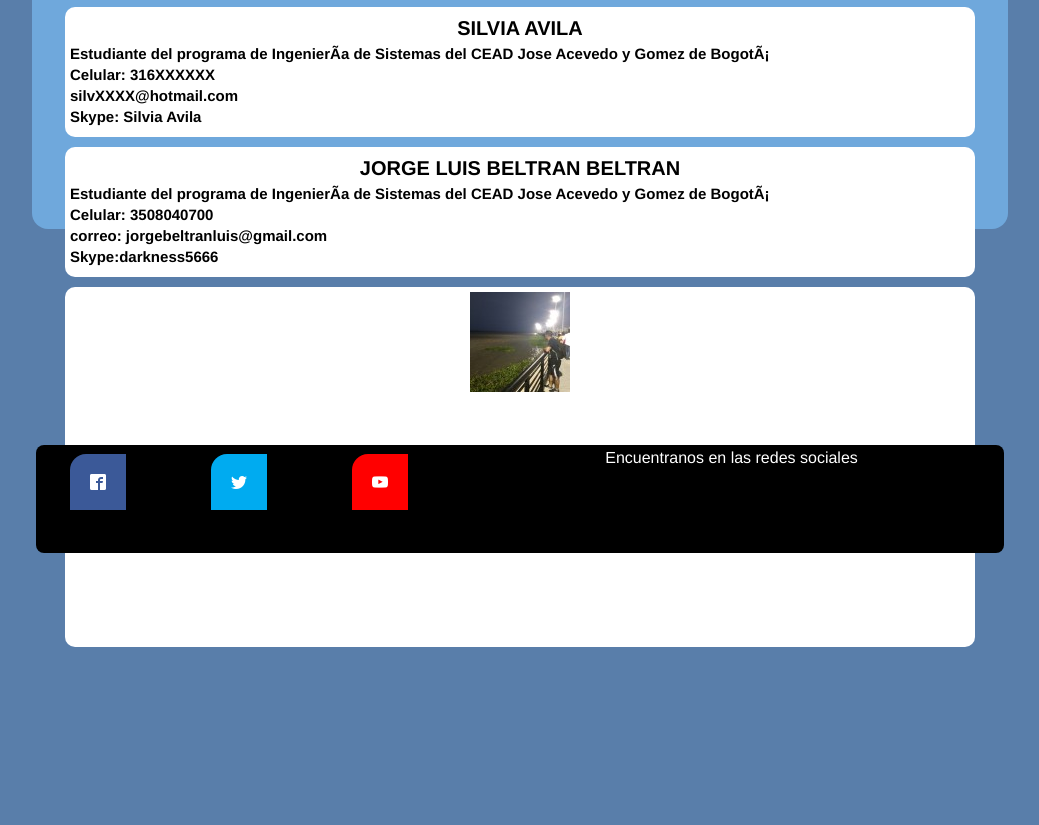
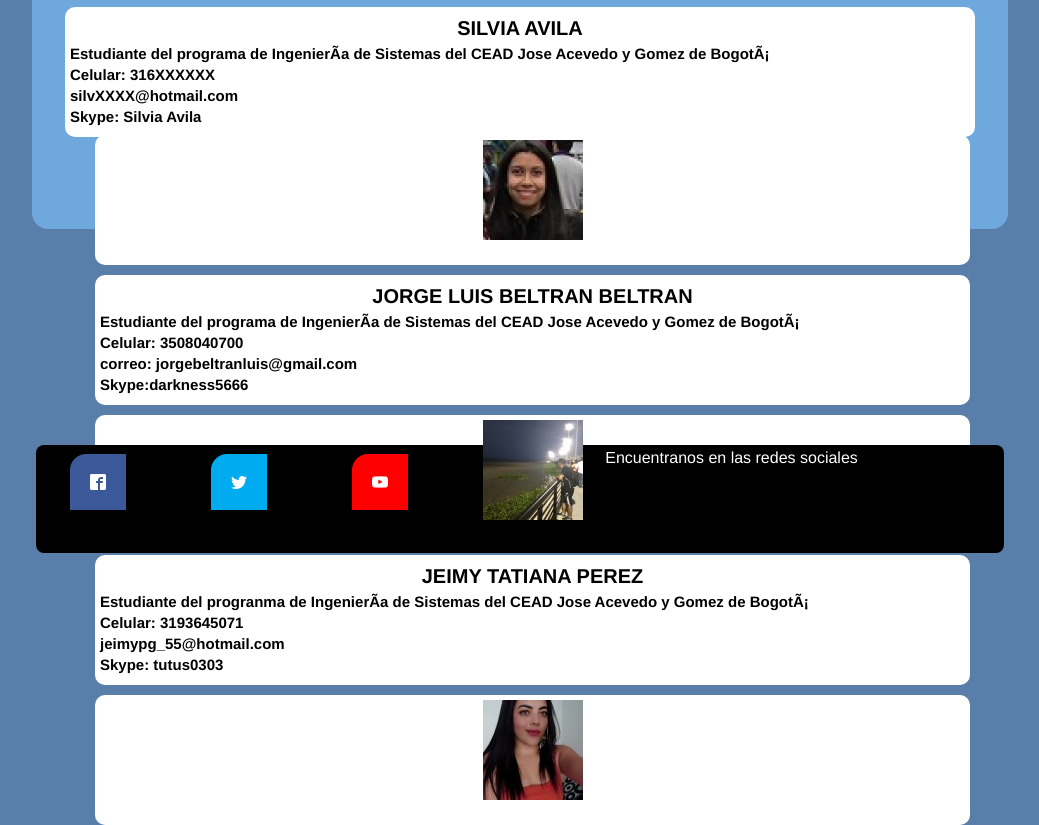
Before and after one commit to silvana0/Seguridad_Informatica_24, a plain HTML site: page autores.html in a window 1280 px wide. Shown: the part 664-1489 px from the top of the page, without its empty margins (120-1159 px from the left). Before the commit the page ends 1311 px from the top, so only its background shows below. Drawn offline with Linux system fonts and the light colour scheme; files whose address does not match are found by name; a web font is replaced by a local one.

Commit message:
Add files via upload

```diff
--- a/autores.html
+++ b/autores.html
@@ -69,6 +69,9 @@
 				<h6>Celular: 316XXXXXX </h6>
 				<h6>silvXXXX@hotmail.com</h6>
 				<h6>Skype: Silvia Avila </h6>
+				<section ID= "SECCION16">
+				<img id="picture" src="img/silvia.jpg" title="picture">
+
 			</section>
 
 				<section ID= "SECCION16">
@@ -78,8 +81,20 @@
 				<h6>correo: jorgebeltranluis@gmail.com</h6>
 				<h6>Skype:darkness5666 </h6>
 			</section>
-			<section ID= "SECCION17">
+			<section ID= "SECCION16">
 				<img id="Fotoy" src="img/jorge.jpg" title="Fotoy">
+			</section>
+
+
+			<section ID= "SECCION16">
+				<h2>JEIMY TATIANA PEREZ</h2>
+				<h6>Estudiante del progranma de Ingeniería de Sistemas del CEAD Jose Acevedo y Gomez de Bogotá</h6>
+				<h6>Celular: 3193645071 </h6>
+				<h6>jeimypg_55@hotmail.com</h6>
+				<h6>Skype: tutus0303 </h6>
+			</section>
+			<section ID= "SECCION16">
+				<img id="picture" src="img/tatiana.jpg" title="picture">
 			</section>
 
 		</section>
```
